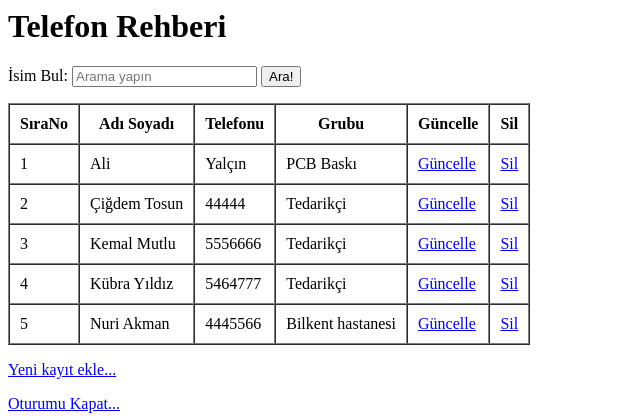
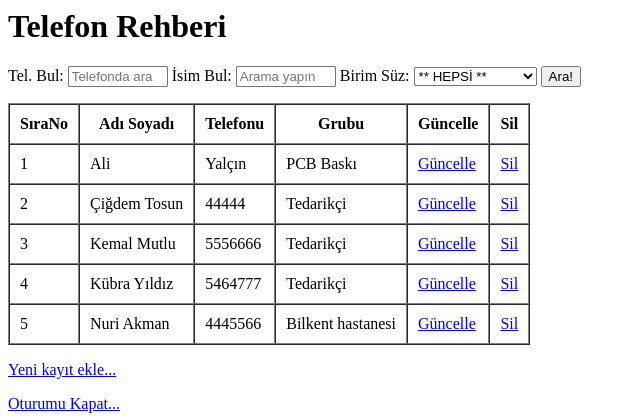
Before and after one commit to nuriakman/crud, a PHP site: page / in a window 1280 px wide. Shown: the top 420 px of the page, without its empty margins (0-640 px from the left). Run offline with PHP 8.4, Linux system fonts and the light colour scheme; the visitor is signed in with stand-in values (Sample User, id 1); data comes from the database, SQL or seed files in the repository.

Commit message:
Arama fonksiyonu biraz daha geliştirildi.

```diff
--- a/index.php
+++ b/index.php
@@ -10,9 +10,23 @@
 <body>
   <h1>Telefon Rehberi</h1>
 
+  <?php
+  $SQL = "SELECT * FROM gruplar ORDER BY grupadi ";
+  $rowsGrubu   = mysqli_query($cnnMySQL, $SQL);
+  $Secenekler  = "";
+  $Secenekler .= "<option value='0'>** HEPSİ **</option>\n";
+  while($rowGrup = mysqli_fetch_assoc($rowsGrubu)) {
+    $Secenekler .= sprintf("<option value='%s'>%s</option>\n", $rowGrup["id"], $rowGrup["grupadi"]);
+  }
+  ?>
+
   <form method="get">
     <p>
-      İsim Bul: <input type="text" name="aranan" placeholder="Arama yapın" />
+      Tel. Bul: <input type="text" name="aranantel" placeholder="Telefonda ara" style="width: 100px;" />
+      İsim Bul: <input type="text" name="aranan" placeholder="Arama yapın" style="width: 100px;" />
+      Birim Süz: <select name="grup">
+        <?php echo $Secenekler; ?>
+      </select>
       <input type="submit" value="Ara!" />
     </p>
   </form>
@@ -22,7 +36,28 @@
 ## Veritabanından kayıt çekme ve TABLE ile listeleme örneği
 
 if( isset($_GET["aranan"]) ) {
-  $ARANAN = $_GET["aranan"];
+
+  $ARANANAD   = $_GET["aranan"];
+  $ARANANGRUP = $_GET["grup"];
+  $ARANANTEL  = $_GET["aranantel"];
+
+  $arrKosul = array();
+  $arrKosul[] = 1;
+
+  if( $ARANANGRUP > 0 ) { // Grup Süz :: Sadece grupta ara
+    $arrKosul[] = " telefonrehberi.grubu = '$ARANANGRUP' ";
+  }
+
+  if( $ARANANAD != "" ) { // İsimde Ara
+    $arrKosul[] = " adisoyadi like '%$ARANANAD%' ";
+  }
+
+  if( $ARANANTEL != "" ) { // Telefonda Ara
+    $arrKosul[] = " telefonu like '%$ARANANTEL%' ";
+  }
+
+  $Kosul = implode(" AND ", $arrKosul);
+
   $SQL = "  SELECT
                 telefonrehberi.*,
                 gruplar.grupadi
@@ -30,10 +65,11 @@ if( isset($_GET["aranan"]) ) {
                 telefonrehberi,
                 gruplar
             WHERE
-               adisoyadi like '%$ARANAN%'  AND
+               $Kosul AND
                telefonrehberi.grubu = gruplar.id
             ORDER BY
               adisoyadi             ";
+
 } else {
   $SQL = "  SELECT
                 telefonrehberi.*,
```
